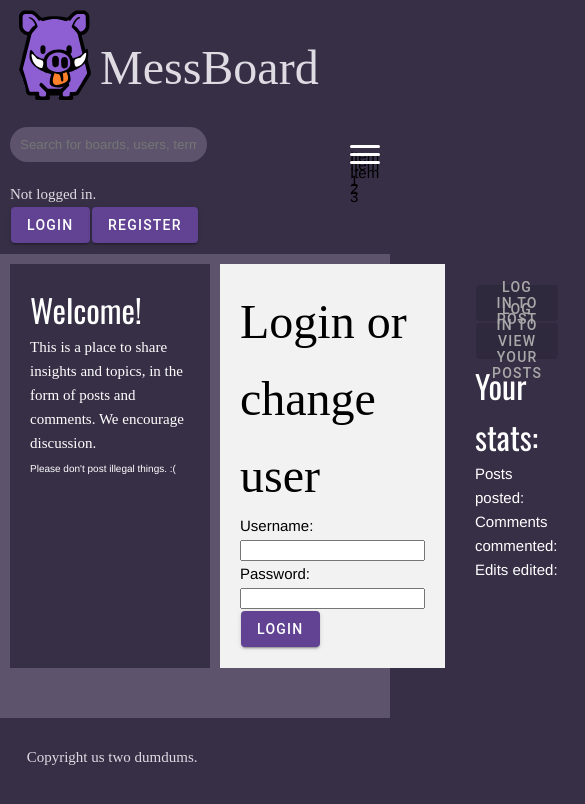
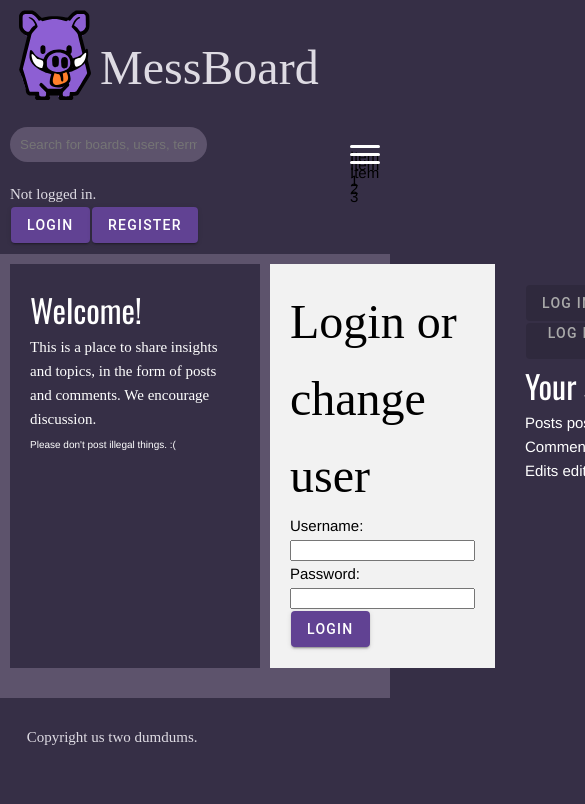
Before and after one commit to nikmyt/SWI2_MessBoard_Chat, a Vue app in the folder frontend/: page /login in a window 390 px wide. Shown: the top 804 px of the page, 585 px wide, since content can reach past the window. Built offline with nearby package versions, Linux system fonts and the light colour scheme; a web font is replaced by a local one.

Commit message:
Design changes, now looks nice on 1080+ monitors
mobile may be in optional future

```diff
--- a/frontend/src/assets/base.css
+++ b/frontend/src/assets/base.css
@@ -75,6 +75,7 @@ body {
   -moz-osx-font-smoothing: grayscale;
 }
 
+/* button so nice and good and borrowed */
 button {
    align-items: center;
    appearance: none;
--- a/frontend/src/assets/mainpage.css
+++ b/frontend/src/assets/mainpage.css
@@ -76,24 +76,36 @@ header {
 }
 
 .container {
-    height: 100%;
-    width: 100%;
     display: grid;
-    /*grid-template-columns: repeat(3, 1fr);*/
+    grid-template-columns: 250px auto 250px; /* Proportions: 1/5, 1/2, 1/5 */
+    grid-gap: 10px; /* Optional gap between grid items */
+
+    /* bad
     grid-template-areas:
     'logo search search search search hamburger-menu'
     'sidebar-left main main main main sidebar-right'
     'sidebar-left footer footer footer footer sidebar-right';
-    /*id like hamburger to be */
-    /*grid-gap: 20px;*/
+    */
     gap: 10px;
     background-color: #5d536c;
     padding: 10px;
+}
 
+.sidebar-left{
+    grid-column: 1;
+}
+
+.main-content{
+    grid-column: 2;
+}
+
+.sidebar-right{
+    grid-column: 3;
 }
 
 /* Style sidebar on the left */
 .sidebar-left, .sidebar-right {
+    //width: 200px;
     background-color: #362f46;
     color: white;
     border-radius: 10px;
@@ -137,7 +149,7 @@ header {
     margin-bottom: 0;
 }
 
-/* "Media queries for responsive design" what does that mean? investigate */
+/* "Media queries for responsive design" what does that mean? investigate. TODONE: oh right, mobile. sorry */
 @media (max-width: 768px) {
     header {
         flex-wrap: wrap;
--- a/frontend/src/pages/mainpage/MainPage.vue
+++ b/frontend/src/pages/mainpage/MainPage.vue
@@ -60,7 +60,7 @@ export default {
     return {
       posts: [],
       filters: ["Newest", "Oldest", "Tags A-Z", "Tags Z-A", "Title A-Z", "Title Z-A"],
-      selectedFilter: '',
+      selectedFilter: "Newest", //ahhh
     }
   },
   methods: {
--- a/frontend/src/pages/mainpage/MainPagePost.vue
+++ b/frontend/src/pages/mainpage/MainPagePost.vue
@@ -8,10 +8,13 @@
         }"
           class="post-link"
       >
-        <h2 class="post__title">Title: {{ post.title ? post.title : 'Invalid title' }}</h2>
+        <h2 class="post-title">{{ post.title ? post.title : 'Invalid title' }}</h2>
       </router-link>
-      <p class="post__description">Time: {{ formatDate(post.createdAt) }}</p>
-      <p class="post__username">Username: {{ post.user?.username ? post.user.username : 'Invalid user' }}</p>
+      <div class="post-description">
+        <p>By: {{ post.user?.username ? post.user.username : 'Invalid user' }}</p>
+        <p>Posted at: {{ formatDate(post.createdAt) }}</p>
+        <p> Tagged as: {{post.tag ? post.tag : 'Invalid tag' }}</p>
+      </div>
       <h4>{{ post.text ? post.text : 'Invalid text' }}</h4>
     </div>
   </div>
@@ -57,7 +60,7 @@ export default {
 }
 
 .post {
-  width: 500pt; /*TODO make this work on other displays apart from 1080p*/
+  min-width: 450pt; /*TODONE make this work on other displays apart from 1080p*/
   display: -ms-flexbox;
   align-items: stretch;
   margin: 10px 0;
@@ -66,19 +69,18 @@ export default {
 }
 
 .post-title {
-  font-size: 1.5em;
   margin-right: 10px;
 }
 
 .post-description {
   flex-grow: 1;
-}
-.post-user {
-  flex-grow: 1;
-}
-.post-username {
-  flex-grow: 1;
+  display: flex;
+  justify-content: space-between;
 }
 
+.post-description p {
+  flex: 1;
+  margin-right: 10px; /* Optional margin between the <p> elements */
+}
 
 </style>
--- a/frontend/src/pages/pageElements/LeftMenu.vue
+++ b/frontend/src/pages/pageElements/LeftMenu.vue
@@ -14,9 +14,9 @@ export default {
 </script>
 
 <style scoped>
+/* Positional: NO. Stylistic: YES.*/
+.sidebar-left {
 
-.sidebar-left {
-  width: 200px;
 }
 
 </style>
```
Also changed, not shown: frontend/src/assets/main.css (+0 -35 lines).
